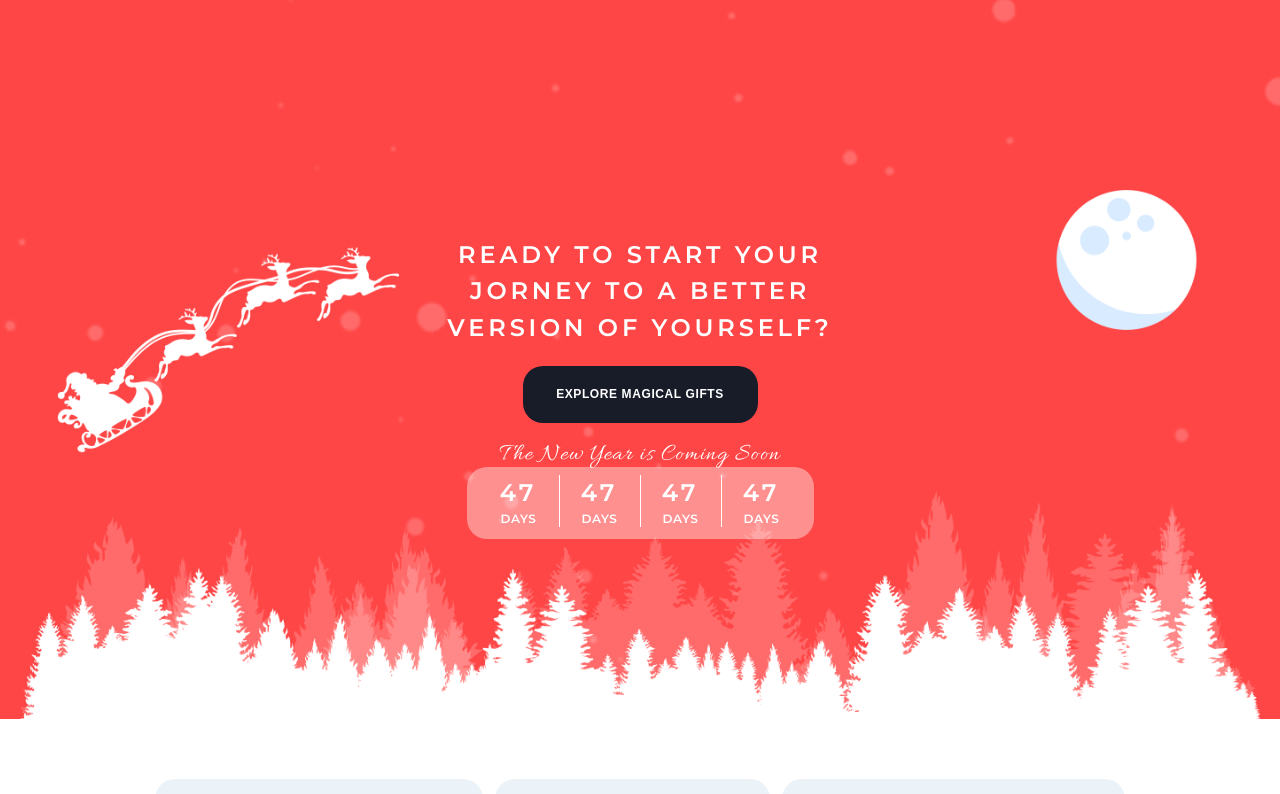
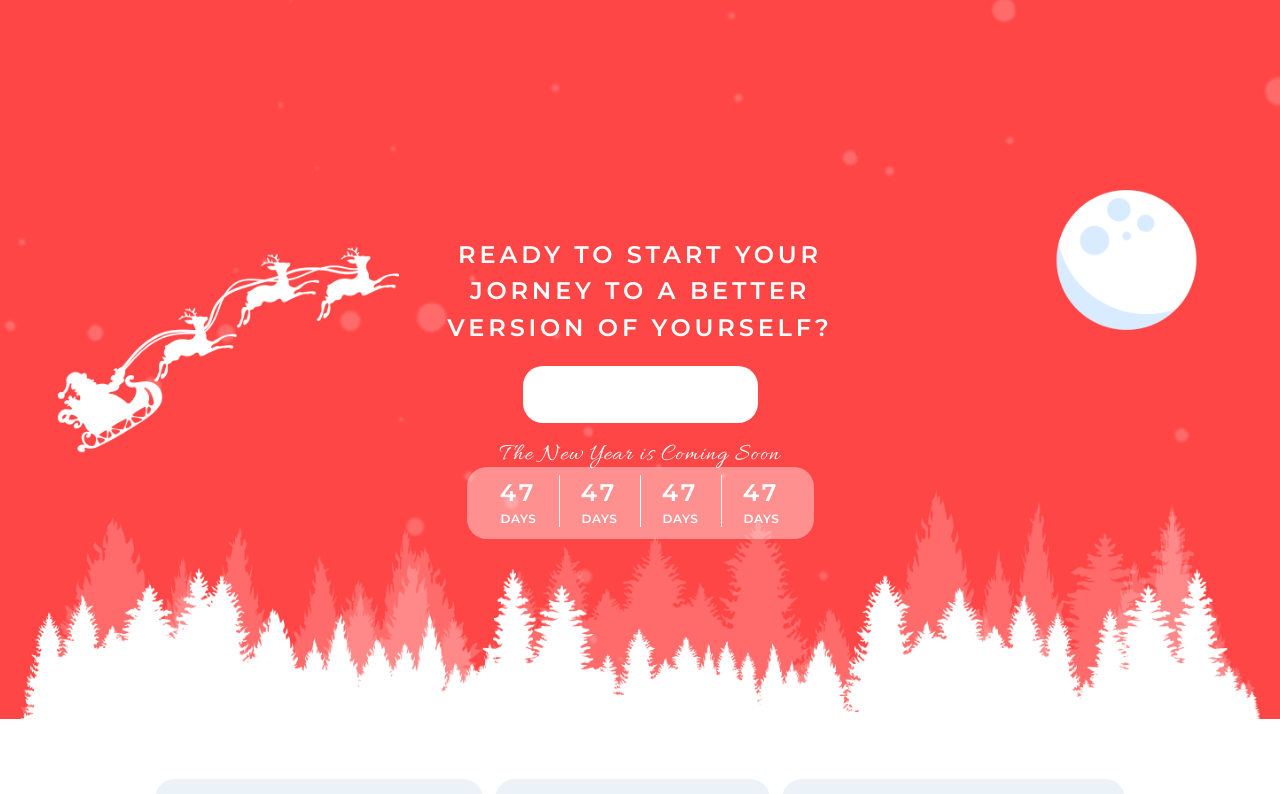
Before and after one commit to linawashere/christmas-shop, a plain HTML site: page christmas-shop/index.html in a window 1280 px wide. In both pictures the pointer is over the button 640 px from the left and 2544 px from the top of the page. Shown: the part 2150-2944 px from the top of the page. Drawn offline with Linux system fonts and the light colour scheme.

Commit message:
refactor: update style.css

```diff
--- a/christmas-shop/style.css
+++ b/christmas-shop/style.css
@@ -520,6 +520,12 @@ body {
   max-width: 250px;
   width: auto;
   margin: 0;
+  transition: 0.7s ease;
+}
+
+.cta__block-btn:hover {
+  background-color: #ffffff;
+  color: #181c29;
 }
 
 .cta__block-btn a{
```
